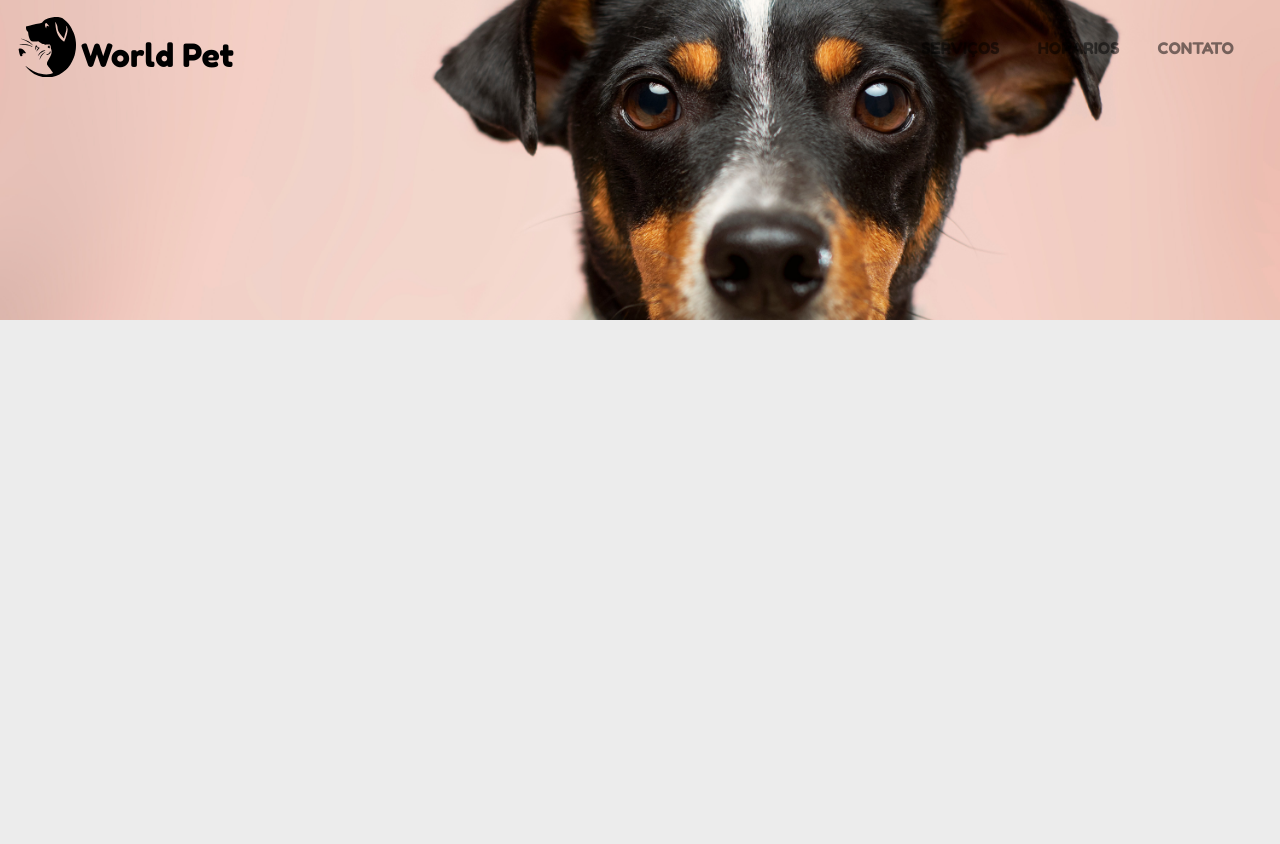
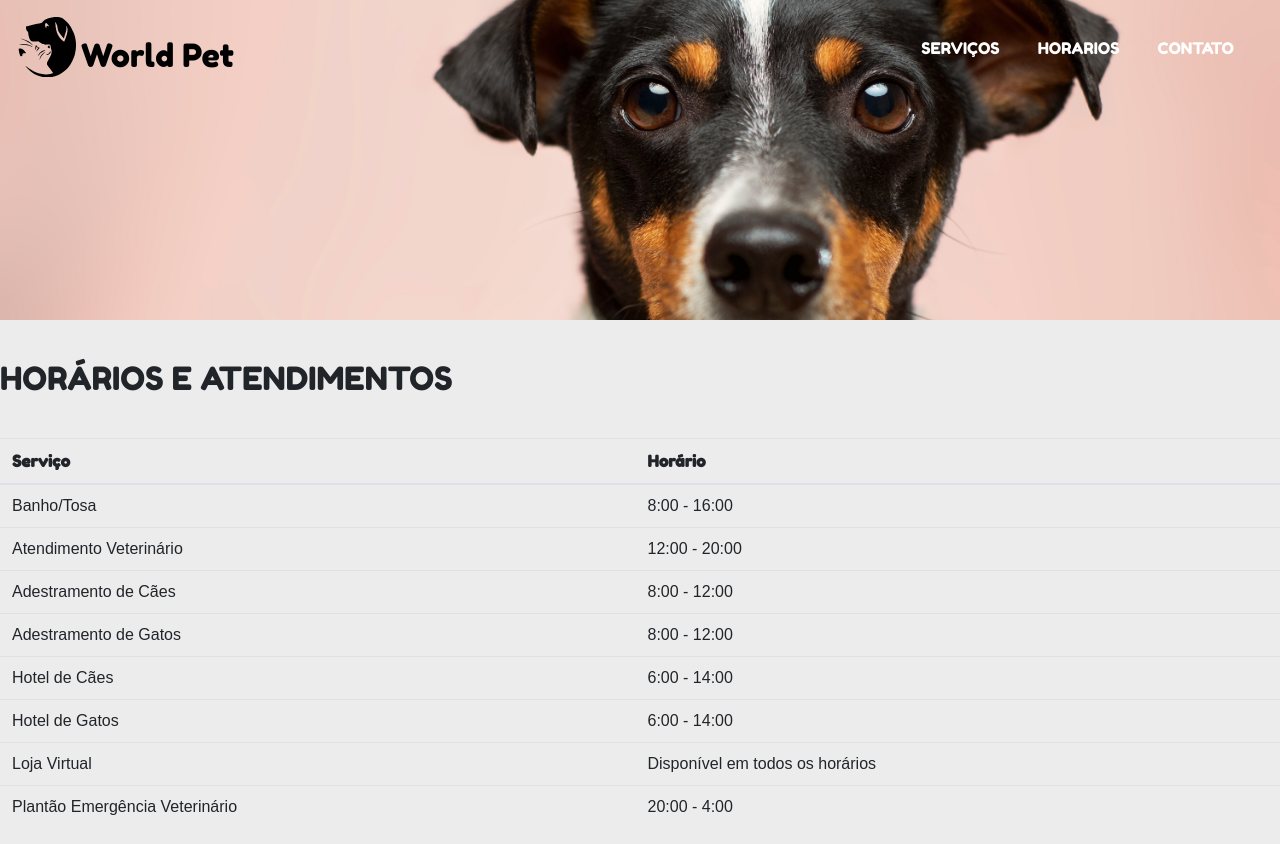
Before and after one commit to WesleyZanon/PetShopWD, a plain HTML site: page pages/LadingPage/horarios.html in a window 1280 px wide. Before the commit the page ends 800 px from the top, so only its background shows below. Drawn offline with nearby package versions, Linux system fonts and the light colour scheme.

Commit message:
página de horários

```diff
--- a/pages/LadingPage/horarios.html
+++ b/pages/LadingPage/horarios.html
@@ -39,18 +39,65 @@
 
             <ul class="navbar-nav ml-auto" id="menu-font">
                 <li class="nav-item">
-                    <a class="nav-link" href="#" style="padding-right: 30px;">SERVIÇOS</a>
+                    <a class="nav-link" href="#" style="padding-right: 30px; color: white;">SERVIÇOS</a>
                 </li>
 
                 <li class="nav-item">
-                <a class="nav-link" href="#" style="padding-right: 30px;">HORARIOS</a>
+                <a class="nav-link" href="#" style="padding-right: 30px; color: white">HORARIOS</a>
                 </li>
 
                 <li class="nav-item">
-                <a class="nav-link" href="#" style="padding-right: 30px;">CONTATO</a>
+                <a class="nav-link" href="#" style="padding-right: 30px; color: white">CONTATO</a>
                 </li>
             </ul>
         </nav>
     </div>
 
+    <!--Second Section-->
+    <div>
+        <h2 style="margin-top: 5vh;">HORÁRIOS E ATENDIMENTOS</h2>
+        <table class="table" style="margin-top: 5vh;">
+            <thead>
+            <tr>
+                <th scope="col">Serviço</th>
+                <th scope="col">Horário</th>
+            </tr>
+            </thead>
+            <tbody class="tab">
+            <tr>
+                <td>Banho/Tosa</td>
+                <td>8:00 - 16:00</td>
+            </tr>
+            <tr>
+                <td>Atendimento Veterinário</td>
+                <td>12:00 - 20:00</td>
+            </tr>
+            <tr>
+                <td>Adestramento de Cães</td>
+                <td>8:00 - 12:00</td>
+            </tr>
+            <tr>
+                <td>Adestramento de Gatos</td>
+                <td>8:00 - 12:00</td>
+            </tr>
+            <tr>
+                <td>Hotel de Cães</td>
+                <td>6:00 - 14:00</td>
+            </tr>
+            <tr>
+                <td>Hotel de Gatos</td>
+                <td>6:00 - 14:00</td>
+            </tr>
+            <tr>
+                <td>Loja Virtual</td>
+                <td>Disponível em todos os horários</td>
+            </tr>
+            <tr>
+                <td>Plantão Emergência Veterinário</td>
+                <td>20:00 - 4:00</td>
+            </tr>
+
+            </tbody>
+        </table>
+    </div>
 </body>
--- a/pages/LadingPage/style.css
+++ b/pages/LadingPage/style.css
@@ -118,3 +118,7 @@ pointer-events: all;
 .scrollFade--animate {
 transition: opacity 1.0s ease-in-out;
 }
+
+.tab{
+ font-family: Arial, Helvetica, sans-serif;
+}
```
Also changed, not shown: pages/LadingPage/index.html (+6 -4 lines).
